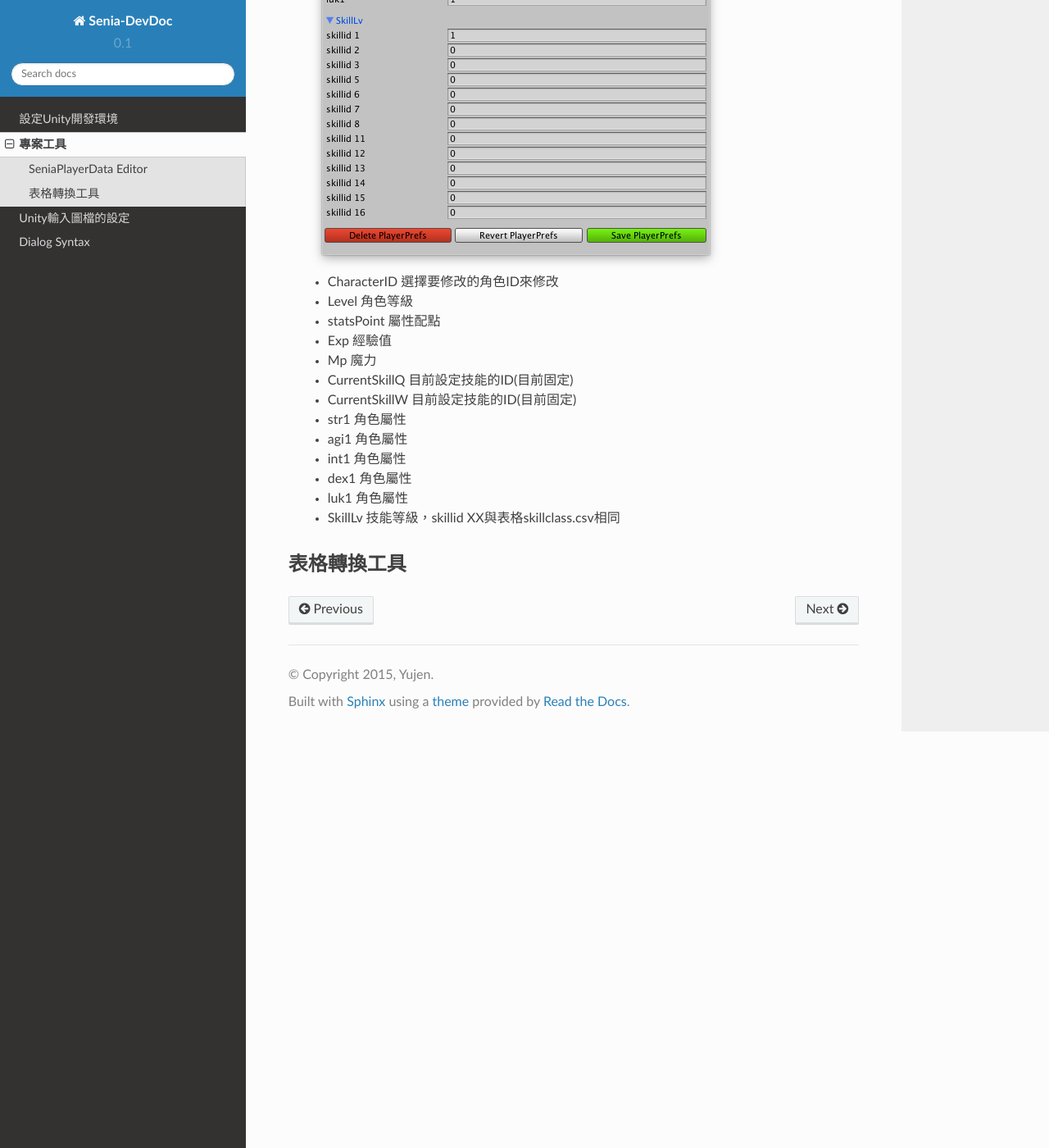
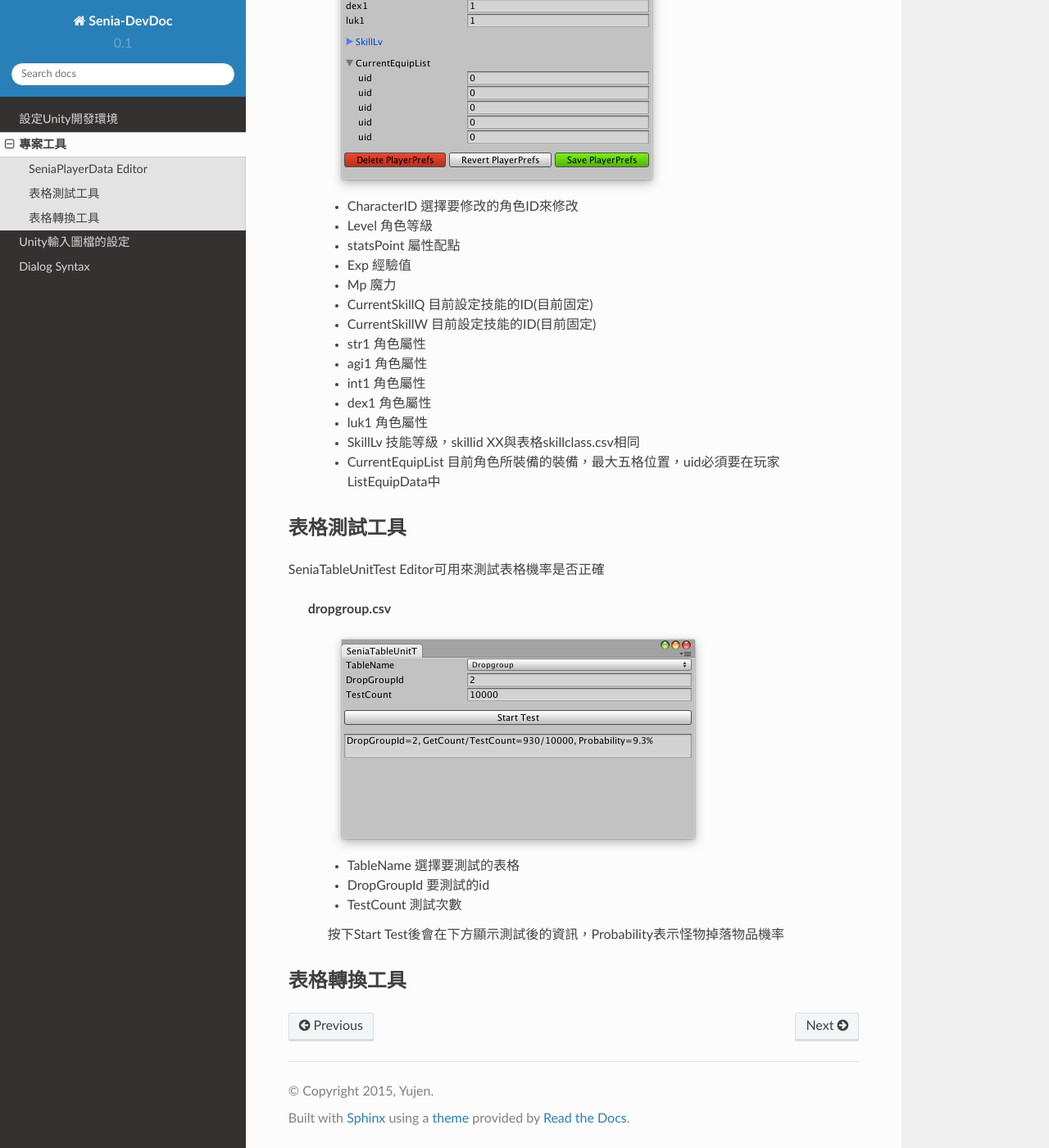
Before and after one commit to yujen/Senia-DevDoc, a Sphinx documentation site: the page built from docs/senia-tools.rst, in a window 1280 px wide and 1400 px high, scrolled down 1799 px. Shown: the whole window at 82% size. Built offline with Sphinx 7.4.7 and the Read the Docs theme 2.0.0, drawn with Linux system fonts in a browser that asks for light colours; some of the changed text lies outside the part shown.

Commit message:
增加SeniaTableUnitTest Editor說明 增加SeniaPlayerData Editor的ListEquipData、CurrentEquipList說明

```diff
--- a/docs/senia-tools.rst
+++ b/docs/senia-tools.rst
@@ -7,13 +7,13 @@ SeniaPlayerData Editor
 
 SeniaPlayerData Editor可用來修改玩家和角色資料
 
-.. warning:: 不要在遊戲中啟動時同時修改資料，會導致資料錯誤
+  .. warning:: 不要在遊戲中啟動時同時修改資料，會導致資料錯誤
 
-開啟編輯器，可將視窗拖曳至Unity的邊緣固定
+  開啟編輯器，可將視窗拖曳至Unity的邊緣固定
    .. image:: /_static/image/senia-tools/1_seniaplayerdataeditor_0.png
 
 
-Player分頁
+  Player分頁
    .. image:: /_static/image/senia-tools/1_seniaplayerdataeditor_1.png
 
    * Delete PlayerPrefs 刪除玩家和角色資料
@@ -27,8 +27,14 @@ Player分頁
    * CurrentCharacterID 玩家目前使用的角色ID
    * CurrentBattleLevel 玩家目前關卡進度，必須要一次加5關，例如1、6、11、...
    * ListReadedStoryID 已讀的劇情ID
+   * ListEquipData 玩家擁有的裝備資料，將Count增加會自動在列表後方加入新的裝備資料
 
-Character分頁
+     - uid 裝備的唯一辨識id，不可重複
+     - id 裝備id，對照至weapon.csv的id
+     - level 裝備等級
+
+
+  Character分頁
    .. image:: /_static/image/senia-tools/1_seniaplayerdataeditor_2.png
 
    * CharacterID 選擇要修改的角色ID來修改
@@ -47,5 +53,25 @@ Character分頁
 
    * SkillLv 技能等級，skillid XX與表格skillclass.csv相同
 
+   * CurrentEquipList 目前角色所裝備的裝備，最大五格位置，uid必須要在玩家ListEquipData中
+
+
+
+表格測試工具
+----------------------------------------
+
+SeniaTableUnitTest Editor可用來測試表格機率是否正確
+
+  dropgroup.csv
+   .. image:: /_static/image/senia-tools/2_SeniaTableUnitTest_Editor.png
+
+   * TableName 選擇要測試的表格
+   * DropGroupId 要測試的id
+   * TestCount 測試次數
+
+   按下Start Test後會在下方顯示測試後的資訊，Probability表示怪物掉落物品機率
+
+
+
 表格轉換工具
 ----------------------------------------
```
Also changed, not shown: docs/_static/image/senia-tools/1_seniaplayerdataeditor_1.png, docs/_static/image/senia-tools/1_seniaplayerdataeditor_2.png, docs/_static/image/senia-tools/2_SeniaTableUnitTest_Editor.png (added).
